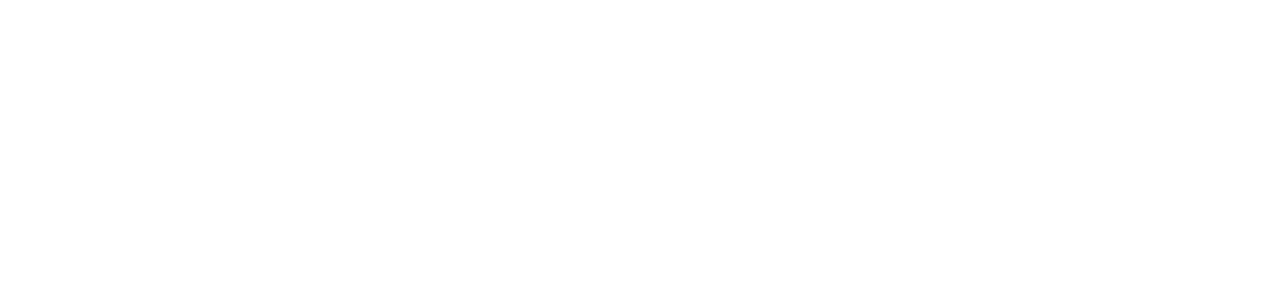
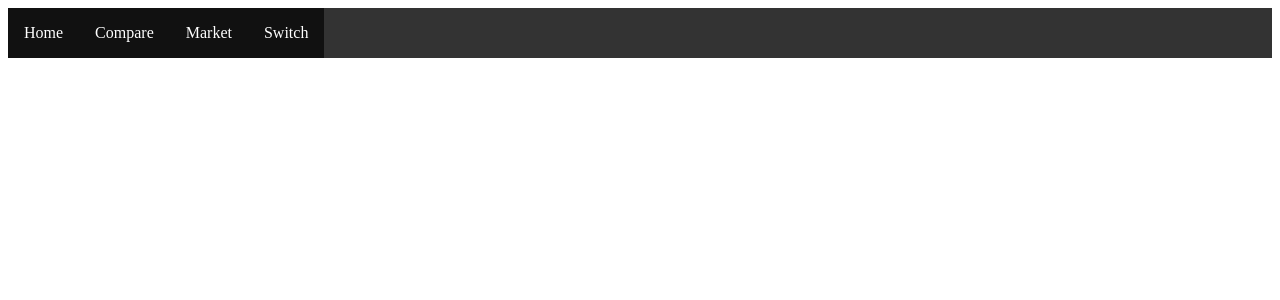
Before and after one commit to Towny1996/Natwest.Hacktahon.UI, an Angular app: page /dashboard in a window 1280 px wide. Before the commit this address led to /. Shown: the top 300 px of the page. Built offline with nearby package versions, Linux system fonts and the light colour scheme.

Commit message:
dashboard component

```diff
--- /dev/null
+++ b/src/app/dashboard/dashboard.component.html
@@ -0,0 +1,21 @@
+<div class="dashboard">
+  <header>
+    <ul>
+      <li>
+        Home
+      </li>
+
+      <li>
+        Compare
+      </li>
+
+      <li>
+        Market
+      </li>
+
+      <li>
+        Switch
+      </li>
+    </ul>
+  </header>
+</div>
--- /dev/null
+++ b/src/app/dashboard/dashboard.component.scss
@@ -0,0 +1,21 @@
+.dashboard {
+    header {
+        ul {
+            list-style-type: none;
+            margin: 0;
+            padding: 0;
+            overflow: hidden;
+            background-color: #333333;
+          }
+
+          li {
+            float: left;
+            display: block;
+            color: white;
+            text-align: center;
+            padding: 16px;
+            text-decoration: none;
+            background-color: #111111;
+          }
+    }
+}
--- /dev/null
+++ b/src/app/dashboard/dashboard.component.ts
@@ -0,0 +1,15 @@
+import { Component, OnInit } from '@angular/core';
+
+@Component({
+  selector: 'app-dashboard',
+  templateUrl: './dashboard.component.html',
+  styleUrls: ['./dashboard.component.scss']
+})
+export class DashboardComponent implements OnInit {
+
+  constructor() { }
+
+  ngOnInit() {
+  }
+
+}
```
Also changed, not shown: src/app/app.module.ts (+5 -2 lines), 1 other file (tests, documents, lock files or other folders).
